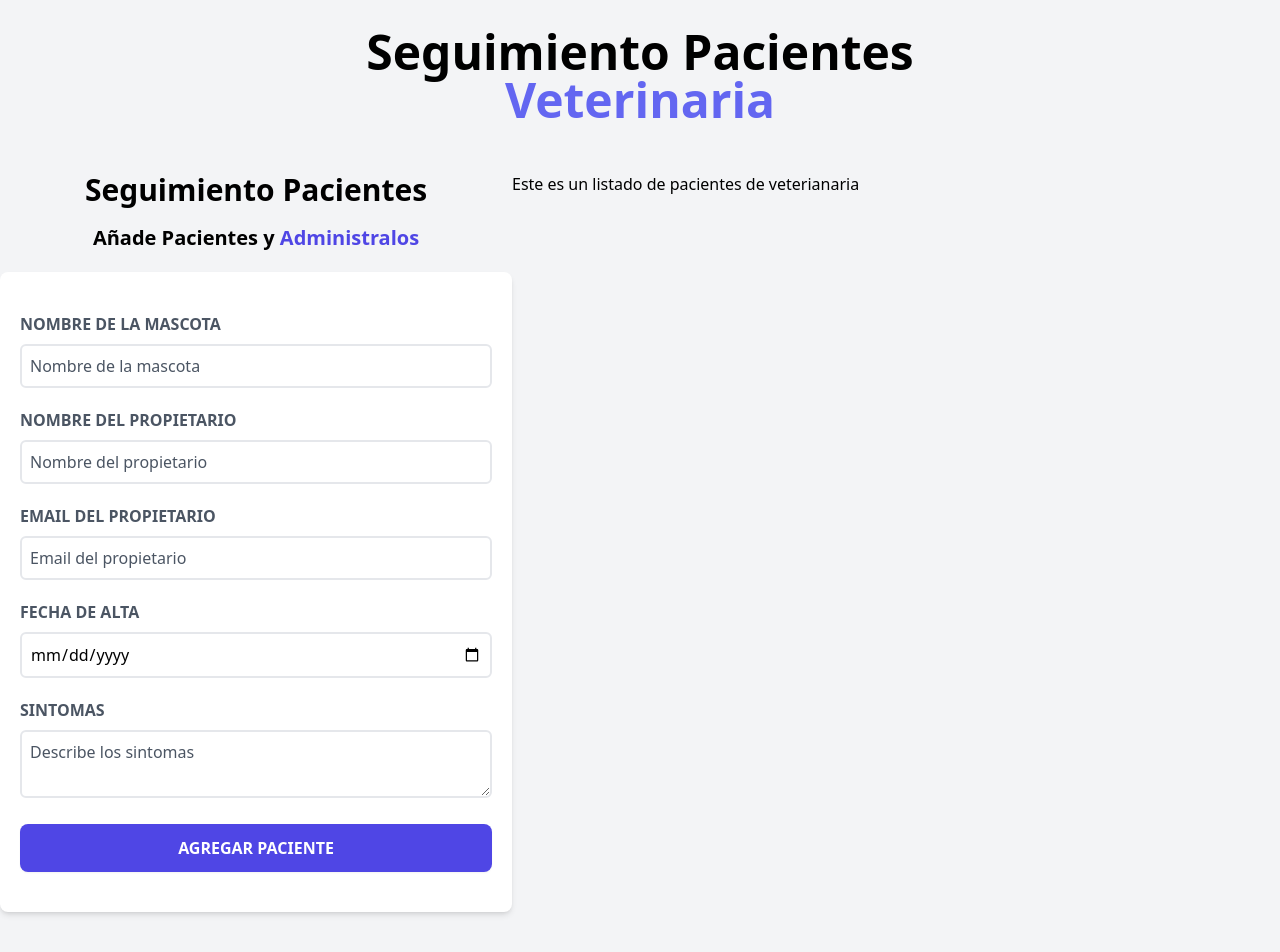
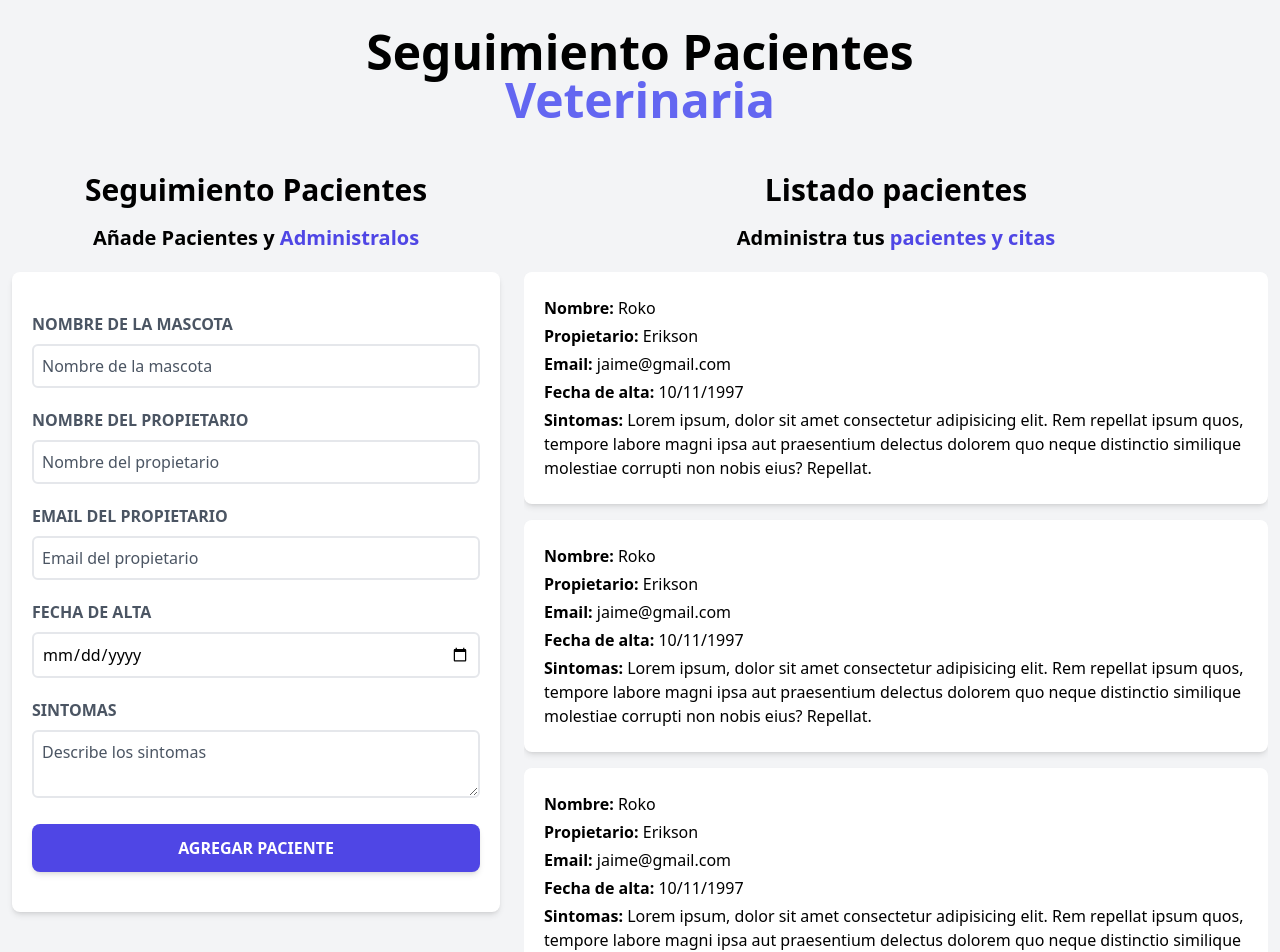
Before and after one commit to Jaimeangel/Administrador-pacientes-veterinaria, a React (Vite) app in the folder Administrador de pacientes/: page / in a window 1280 px wide. Shown: the top 952 px of the page. Built offline with nearby package versions, Linux system fonts and the light colour scheme.

Commit message:
agregando componente listado de pacientes y empezado hooks

```diff
--- a/Administrador de pacientes/src/Components/Form.jsx
+++ b/Administrador de pacientes/src/Components/Form.jsx
@@ -1,12 +1,26 @@
+import { useState } from "react"
+
 function Form() {
+  const [mascota,setMascota]=useState('');
+  const [propietario,setPropietario]=useState('');
+  const [email,setEmail]=useState('');
+  const [date,setDate]=useState('');
+  const [sintomas,setSintomas]=useState('');
+
+
+  const handleSubmit=(e)=>{
+    e.preventDefault();
+    console.log('enviando')
+  }
+
   return (
-    <div className="md:w-1/2 lg:w-2/5">
+    <div className="md:w-1/2 lg:w-2/5 px-3">
         <h2 className="font-black text-3xl text-center">Seguimiento Pacientes</h2>
         <p className="text-center text-xl font-black mt-4 mb-5">
           Añade Pacientes y {' '}
           <span className="text-indigo-600 font-bold">Administralos</span>
         </p>
-        <form action="" className="bg-white shadow-md rounded-lg py-10 px-5 mb-10">
+        <form  onSubmit={handleSubmit} className="bg-white shadow-md rounded-lg py-10 px-5 mb-10">
 
           <div className="mb-5">
             <label
@@ -21,6 +35,8 @@ function Form() {
               type="text"
               placeholder="Nombre de la mascota"
               className="w-full border-2 p-2 mt-2 placeholder-gray-600 rounded-md"
+              value={mascota}
+              onChange={(e)=>setMascota(e.target.value)}
             />
           </div>
           <div className="mb-5">
@@ -36,6 +52,8 @@ function Form() {
               type="text"
               placeholder="Nombre del propietario"
               className="w-full border-2 p-2 mt-2 placeholder-gray-600 rounded-md"
+              value={propietario}
+              onChange={(e)=>setPropietario(e.target.value)}
             />
           </div>
           <div className="mb-5">
@@ -51,6 +69,8 @@ function Form() {
               type="email"
               placeholder="Email del propietario"
               className="w-full border-2 p-2 mt-2 placeholder-gray-600 rounded-md"
+              value={email}
+              onChange={(e)=>setEmail(e.target.value)}
             />
           </div>
           <div className="mb-5">
@@ -65,6 +85,8 @@ function Form() {
               id="alta"
               type="date"
               className="w-full border-2 p-2 mt-2 placeholder-gray-600 rounded-md"
+              value={date}
+              onChange={(e)=>setDate(e.target.value)}
             />
           </div>
           <div className="mb-5">
@@ -78,13 +100,15 @@ function Form() {
               id="sintomas"
               className="w-full border-2 p-2 mt-2 placeholder-gray-600 rounded-md"
               placeholder="Describe los sintomas"
+              value={sintomas}
+              onChange={(e)=>setSintomas(e.target.value)}
             />
           </div>
 
           <input
             type="submit"
             value='agregar paciente'
-            className="bg-indigo-600 w-full p-3 rounded-lg shadow-sm text-white uppercase font-bold hover:bg-indigo-800 cursor-pointer transition-all"
+            className="bg-indigo-600 w-full p-3 rounded-lg text-white uppercase font-bold hover:bg-indigo-800 cursor-pointer transition-all shadow-md"
           />
 
         </form>
--- a/Administrador de pacientes/src/Components/ListadoPacientes.jsx
+++ b/Administrador de pacientes/src/Components/ListadoPacientes.jsx
@@ -1,7 +1,19 @@
+import Paciente from "./Paciente"
+
 function ListadoPacientes() {
   return (
-    <div className="md:w-1/2 lg:w-3/5">
-      <h2>Este es un listado de pacientes de veterianaria</h2>
+    <div className="md:w-1/2 lg:w-3/5 px-3">
+      <h2 className="font-black text-center text-3xl">Listado pacientes</h2>
+      <p className="text-center text-xl font-black mt-4 mb-5">Administra tus {' '} <span className="text-indigo-600 font-bold">pacientes y citas</span></p>
+      <div className="h-screen md:overflow-y-scroll">
+        <Paciente/>
+        <Paciente/>
+        <Paciente/>
+        <Paciente/>
+        <Paciente/>
+        <Paciente/>
+        <Paciente/>
+      </div>
     </div>
   )
 }
--- /dev/null
+++ b/Administrador de pacientes/src/Components/Paciente.jsx
@@ -0,0 +1,27 @@
+function Paciente() {
+  return (
+    <div className="bg-white p-5 rounded-lg mb-4 shadow-md">
+      <div className="my-1">
+        <p><span className="font-bold">Nombre:{' '}</span>Roko</p>
+      </div>
+
+      <div className="my-1">
+        <p><span className="font-bold">Propietario:{' '}</span>Erikson</p>
+      </div>
+
+      <div className="my-1">
+        <p><span className="font-bold">Email:{' '}</span>jaime@gmail.com</p>
+      </div>
+
+      <div className="my-1">
+        <p><span className="font-bold">Fecha de alta:{' '}</span>10/11/1997</p>
+      </div>
+
+      <div className="my-1">
+        <p><span className="font-bold">Sintomas:{' '}</span>Lorem ipsum, dolor sit amet consectetur adipisicing elit. Rem repellat ipsum quos, tempore labore magni ipsa aut praesentium delectus dolorem quo neque distinctio similique molestiae corrupti non nobis eius? Repellat.</p>
+      </div>
+    </div>
+  )
+}
+
+export default Paciente;
```
